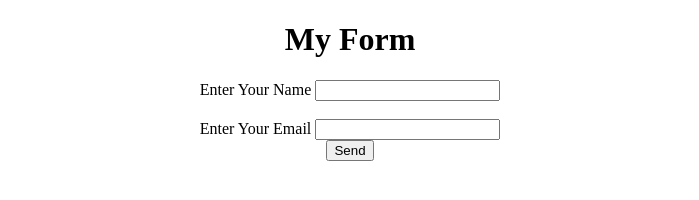
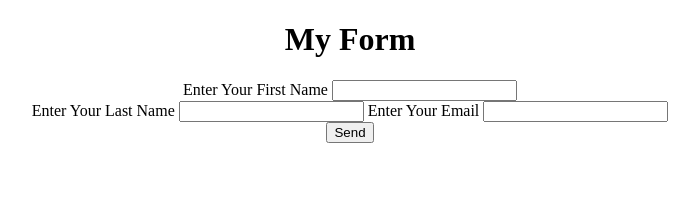
Before and after one commit to NadeemAkram786/FormExperiment, a plain HTML site: page index.html in a window 1280 px wide. Shown: the whole page, without its empty margins (290-989 px from the left). Drawn offline with Linux system fonts and the light colour scheme.

Commit message:
update index.html
update index.html

```diff
--- a/index.html
+++ b/index.html
@@ -11,8 +11,10 @@
     <h1>My Form</h1>
 
     <form action="https://formsubmit.co/mail2nadeem1994@gmail.com" method="POST">
-        <label for="">Enter Your Name</label>
-        <input type="text" name="name" required><br><br>
+        <label for="">Enter Your First Name</label>
+        <input type="text" name="name" required><br>
+        <label for="">Enter Your Last Name</label>
+        <input type="text" name="name" required>
         <label for="">Enter Your Email</label>
         <input type="email" name="email" required><br>
 
```
